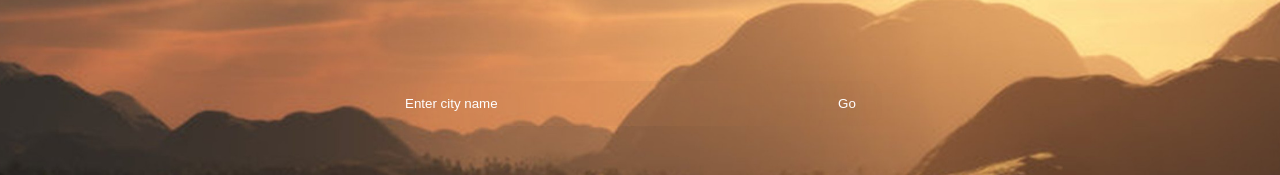
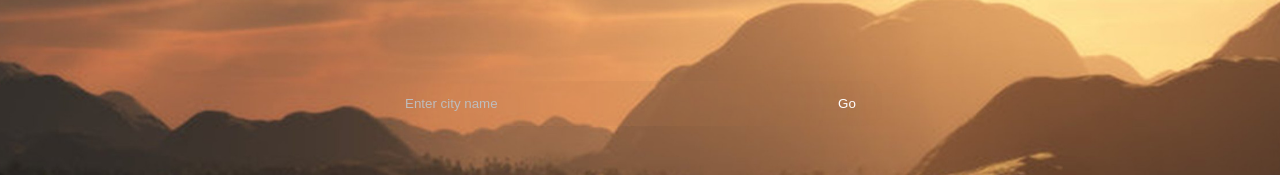
Before and after one commit to abdulrehman202/weather, a React (Create React App) app: page / in a window 1280 px wide. Shown: the part 297-472 px from the top of the page. Built offline with nearby package versions, Linux system fonts and the light colour scheme.

Commit message:
placeholder added in textbox

```diff
--- a/src/components/SearchBar.css
+++ b/src/components/SearchBar.css
@@ -52,3 +52,8 @@
 .submitButton:hover{
     cursor: pointer;
 }
+
+::placeholder {
+    color: rgb(190, 189, 189);
+    opacity: 1;
+  }
--- a/src/components/SearchBar.js
+++ b/src/components/SearchBar.js
@@ -13,7 +13,7 @@ function SearchBar(){
 
             <form className='searchBar__form'>
                 <div className='form__inputs'>
-                <input className='textBox' type= 'text' value='Enter city name'></input>
+                <input className='textBox' type= 'text' placeholder='Enter city name'></input>
                 <button className='submitButton' onClick={fetchData}>
                     Go
                 </button>
```
